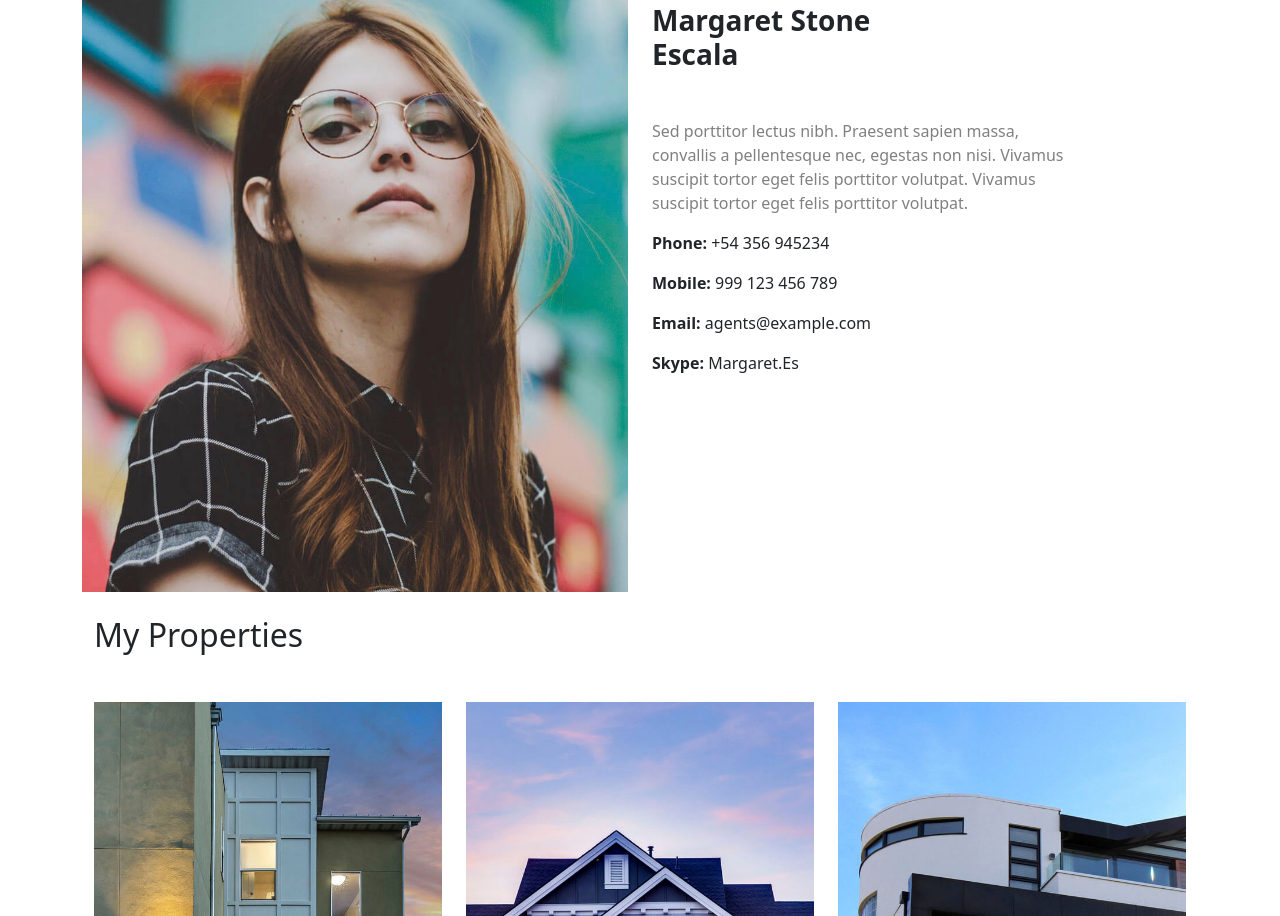
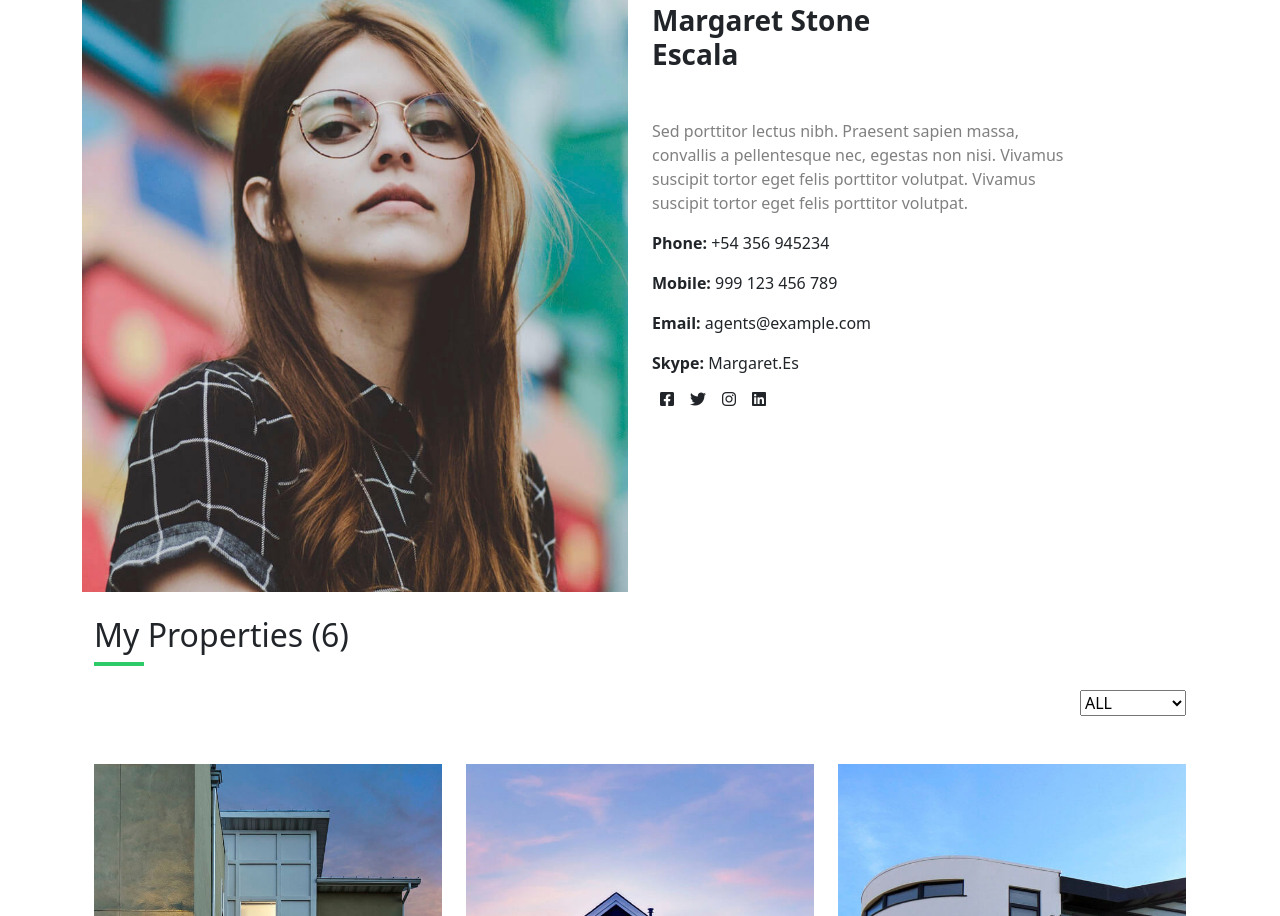
Before and after one commit to ZooM982/estate-agency, a plain HTML site: page agent-single.html in a window 1280 px wide. Shown: the part 368-1284 px from the top of the page. Drawn offline with nearby package versions, Linux system fonts and the light colour scheme.

Commit message:
Ajout de quelques modifications

```diff
--- a/agent-single.html
+++ b/agent-single.html
@@ -5,8 +5,8 @@
 	<meta name="viewport" content="width=device-width, initial-scale=1">
 	<link rel="stylesheet" type="text/css" href="style.css">
 	<link rel="preconnect" href="https://fonts.googleapis.com">
-<link rel="preconnect" href="https://fonts.gstatic.com" crossorigin>
-<link href="https://fonts.googleapis.com/css2?family=Poppins:wght@200&display=swap" rel="stylesheet">
+	<link rel="preconnect" href="https://fonts.gstatic.com" crossorigin>
+	<link href="https://fonts.googleapis.com/css2?family=Poppins:wght@200&display=swap" rel="stylesheet">
 	<link rel="stylesheet" href="https://cdnjs.cloudflare.com/ajax/libs/font-awesome/6.4.0/css/all.min.css">
 	<link rel="icon" type="image/x-icon" href="images/favicon.png" />
 	<title>ALL property</title>
@@ -188,15 +188,24 @@
 				<p><span class="fw-bold">Email:</span> agents@example.com</p>
 				<p><span class="fw-bold">Skype:</span> Margaret.Es</p>
 				<div class="rs d-flex">
-					<i class="bi bi-facebook"></i>
-					<i class="bi bi-twitter"></i>
-					<i class="bi bi-instagram"></i>
-					<i class="bi bi-linkedin"></i>
+					<i class="fa-brands fa-square-facebook mx-2"></i>
+					<i class="fa-brands fa-twitter mx-2"></i>
+					<i class="fa-brands fa-instagram mx-2"></i>
+					<i class="fa-brands fa-linkedin mx-2"></i>
 				</div>
 			</div>
 		</div>
 		<div class="container my-4">
-			<h2>My Properties</h2>
+			<h2>My Properties (6)</h2>
+			<div class="sousligne"></div>
+			<div class="d-flex justify-content-end mt-4">
+				<select name="propriete" id="propriete">
+					<option value="all">ALL</option>
+					<option value="new-to-old">New to Old</option>
+					<option value="for-rent">For Rent</option>
+					<option value="for-sale">For Sale</option>
+				</select>
+			</div>
 			<div class="row my-4">
 				<div class="col-12 col-md-4 mt mt-4">
 					<img src="images/property-1.jpg" alt="..." class="w-100">
--- a/style.css
+++ b/style.css
@@ -490,3 +490,9 @@ footer .icon i{
   width: 100%;
   height: 100%;
 }
+
+
+.section_agent .sousligne{
+  border: 2px solid #2eca6a;
+  width: 50px;
+}
```
